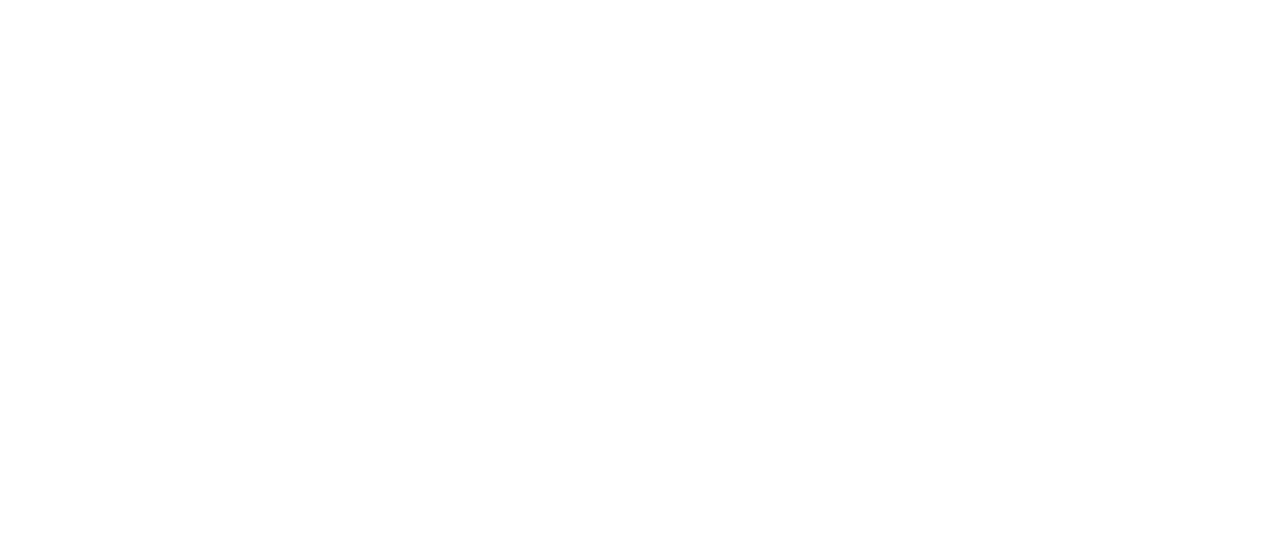
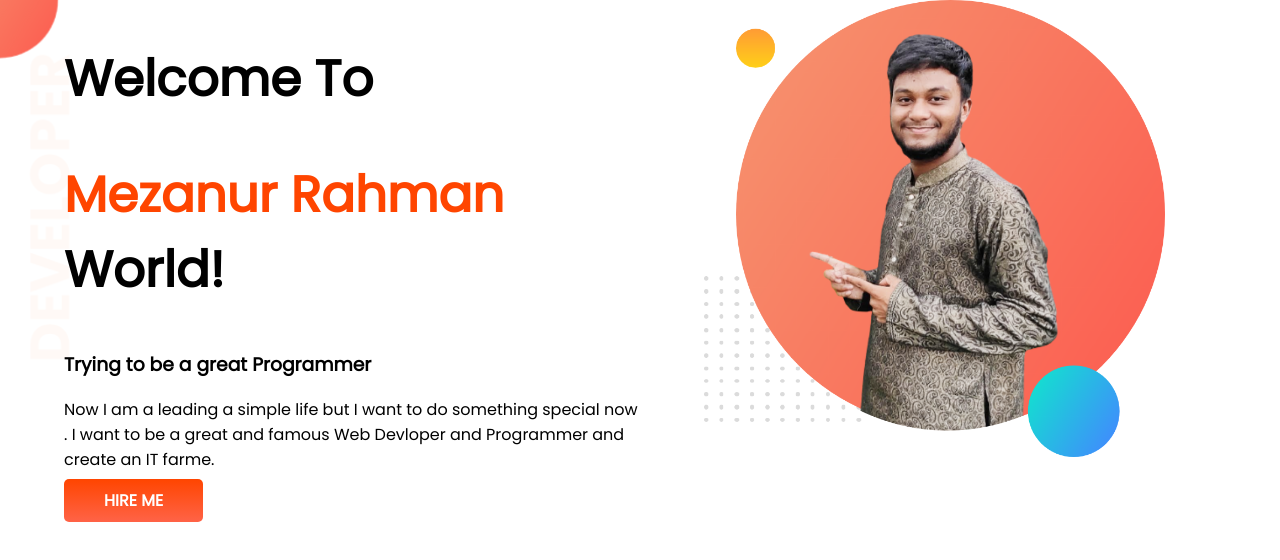
Before and after one commit to Mezan2002/mezan-portfolio, a plain HTML site: page index.html in a window 1280 px wide. Drawn offline with Linux system fonts and the light colour scheme.

Commit message:
top done

```diff
--- /dev/null
+++ b/css/style.css
@@ -0,0 +1,32 @@
+body {
+  margin: 0;
+  font-family: "Poppins", sans-serif;
+}
+h1 {
+  font-size: 50px;
+}
+.orangered-color {
+  color: orangered;
+}
+section {
+  display: flex;
+}
+.half-width {
+  width: 50%;
+  padding-left: 5%;
+}
+.half-width img {
+  width: 80%;
+}
+.hire-me-btn {
+  text-decoration: none;
+  padding: 10px 40px;
+  background-image: linear-gradient(orangered, tomato);
+  color: white;
+  border-radius: 5px;
+  font-weight: bold;
+}
+.top-ban {
+  background-image: url(/images/top-banner.png);
+  background-repeat: no-repeat;
+}
--- a/index.html
+++ b/index.html
@@ -5,6 +5,35 @@
     <meta http-equiv="X-UA-Compatible" content="IE=edge" />
     <meta name="viewport" content="width=device-width, initial-scale=1.0" />
     <title>Mezan's Portfolio</title>
+    <link rel="preconnect" href="https://fonts.googleapis.com" />
+    <link rel="preconnect" href="https://fonts.gstatic.com" crossorigin />
+    <link
+      href="https://fonts.googleapis.com/css2?family=Poppins&display=swap"
+      rel="stylesheet"
+    />
+    <link rel="stylesheet" href="css/style.css" />
   </head>
-  <body></body>
+  <body>
+    <section class="top-ban">
+      <div class="half-width">
+        <h1>Welcome To</h1>
+        <h1><span class="orangered-color">Mezanur Rahman</span> World!</h1>
+        <h3>Trying to be a great Programmer</h3>
+        <p>
+          Now I am a leading a simple life but I want to do something special
+          now . I want to be a great and famous Web Devloper and Programmer and
+          create an IT farme.
+        </p>
+        <a
+          class="hire-me-btn"
+          href="https://www.linkedin.com/in/md-mezanur-rahman-033891236/"
+          target="_blank"
+          >HIRE ME</a
+        >
+      </div>
+      <div class="half-width">
+        <img src="images/mezan-first-bg.png" alt="mezan's photo" />
+      </div>
+    </section>
+  </body>
 </html>
```
Also changed, not shown: images/dream-bg.png (added), images/exp-bg.png (added), images/mezan-first-bg.png (added), images/my-bg.png (added), images/my-bg2.png (added), images/top-banner.png (added), 1 other file.
